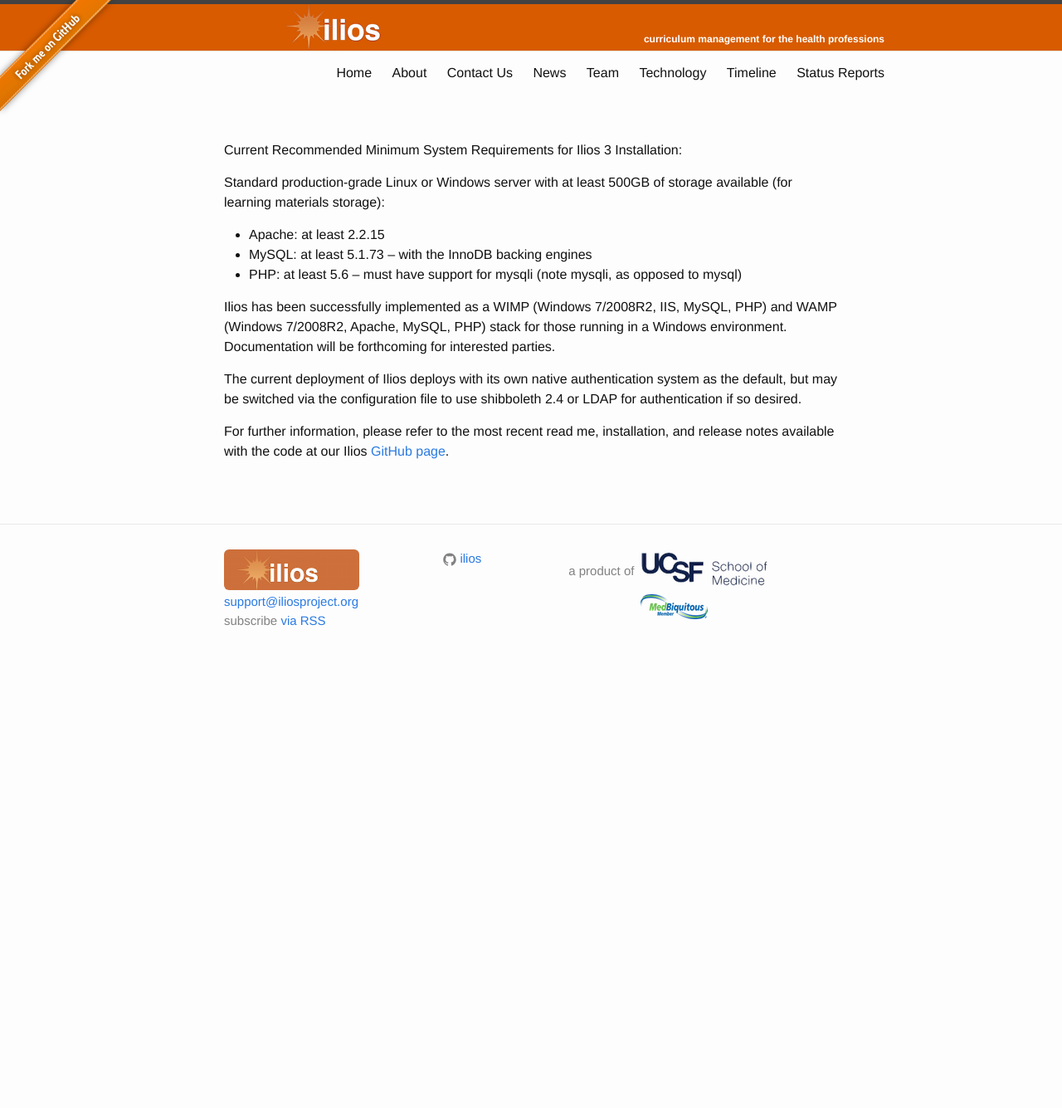
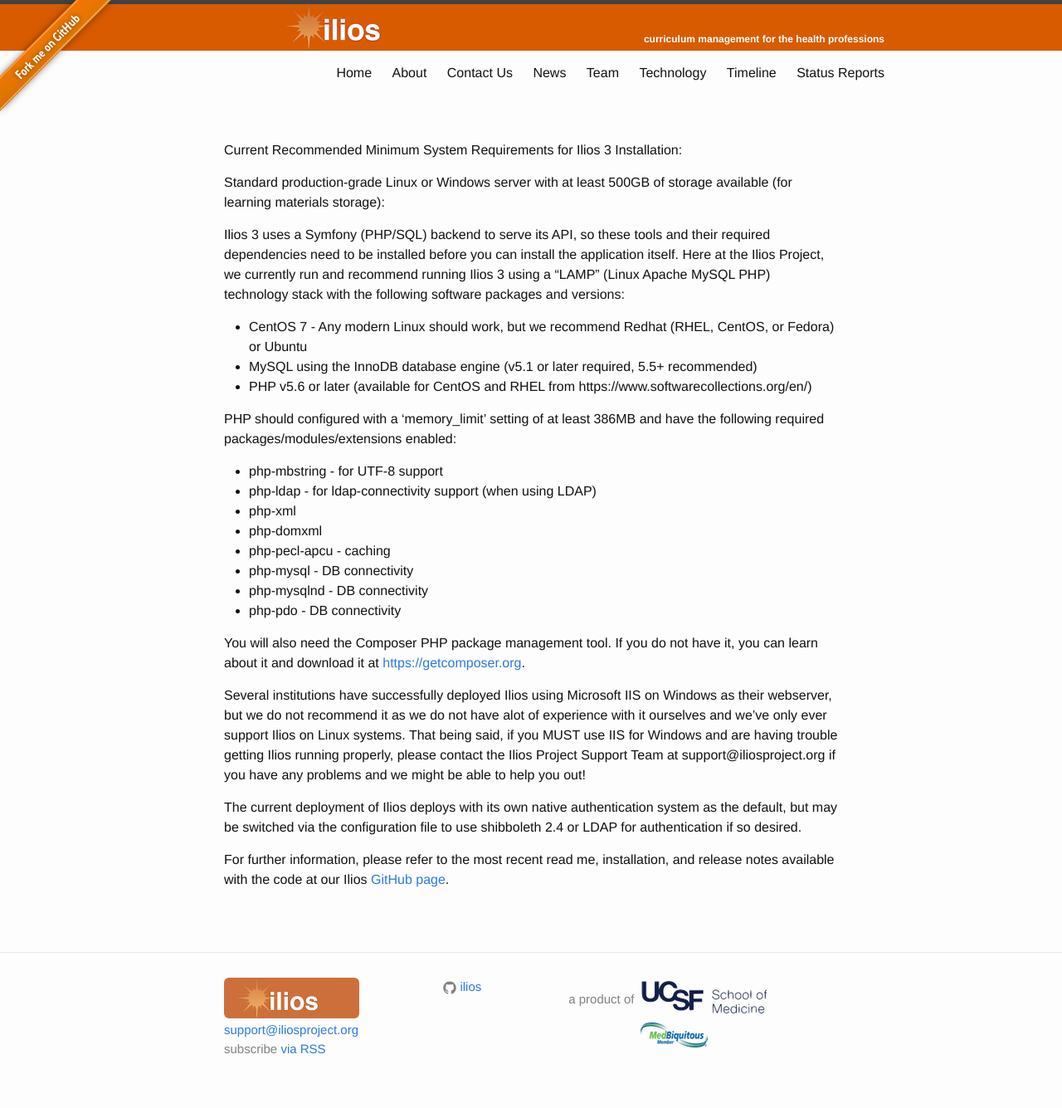
Before and after one commit to ilios/iliosproject.org, a Jekyll site: the page built from technology.md, in a window 1280 px wide. Shown: the whole page at 83% size. Built offline with Jekyll 4.4.1, drawn with Linux system fonts in a browser that asks for light colours; before the commit the page ends 900 px from its top, so only the background shows below that.

Commit message:
Update technology.md
updated for 3.16

```diff
--- a/technology.md
+++ b/technology.md
@@ -11,11 +11,26 @@
 
 Standard production-grade Linux or Windows server with at least 500GB of storage available (for learning materials storage):
 
-- Apache: at least 2.2.15
-- MySQL: at least 5.1.73 – with the InnoDB backing engines
-- PHP: at least 5.6 – must have support for mysqli (note mysqli, as opposed to mysql)
+Ilios 3 uses a Symfony (PHP/SQL) backend to serve its API, so these tools and their required dependencies need to be installed before you can install the application itself. Here at the Ilios Project, we currently run and recommend running Ilios 3 using a "LAMP" (Linux Apache MySQL PHP) technology stack with the following software packages and versions:
 
-Ilios has been successfully implemented as a WIMP (Windows 7/2008R2, IIS, MySQL, PHP) and WAMP (Windows&nbsp;7/2008R2, Apache, MySQL, PHP) stack for those running in a Windows environment. Documentation will be forthcoming for interested parties.
+- CentOS 7 - Any modern Linux should work, but we recommend Redhat (RHEL, CentOS, or Fedora) or Ubuntu
+- MySQL using the InnoDB database engine (v5.1 or later required, 5.5+ recommended)
+- PHP v5.6 or later (available for CentOS and RHEL from https://www.softwarecollections.org/en/)
+
+PHP should configured with a 'memory_limit' setting of at least 386MB and have the following required packages/modules/extensions enabled:
+
+- php-mbstring - for UTF-8 support
+- php-ldap - for ldap-connectivity support (when using LDAP)
+- php-xml
+- php-domxml
+- php-pecl-apcu - caching
+- php-mysql - DB connectivity
+- php-mysqlnd - DB connectivity
+- php-pdo - DB connectivity
+
+You will also need the Composer PHP package management tool. If you do not have it, you can learn about it and download it at [https://getcomposer.org](https://getcomposer.org){:target="_blank"}.
+
+ Several institutions have successfully deployed Ilios using Microsoft IIS on Windows as their webserver, but we do not recommend it as we do not have alot of experience with it ourselves and we've only ever support Ilios on Linux systems. That being said, if you MUST use IIS for Windows and are having trouble getting Ilios running properly, please contact the Ilios Project Support Team at support@iliosproject.org if you have any problems and we might be able to help you out!
 
 The current deployment of Ilios deploys with its own native authentication system as the default, but may be switched via the configuration file to use shibboleth 2.4 or LDAP for authentication if so desired.
 
```
